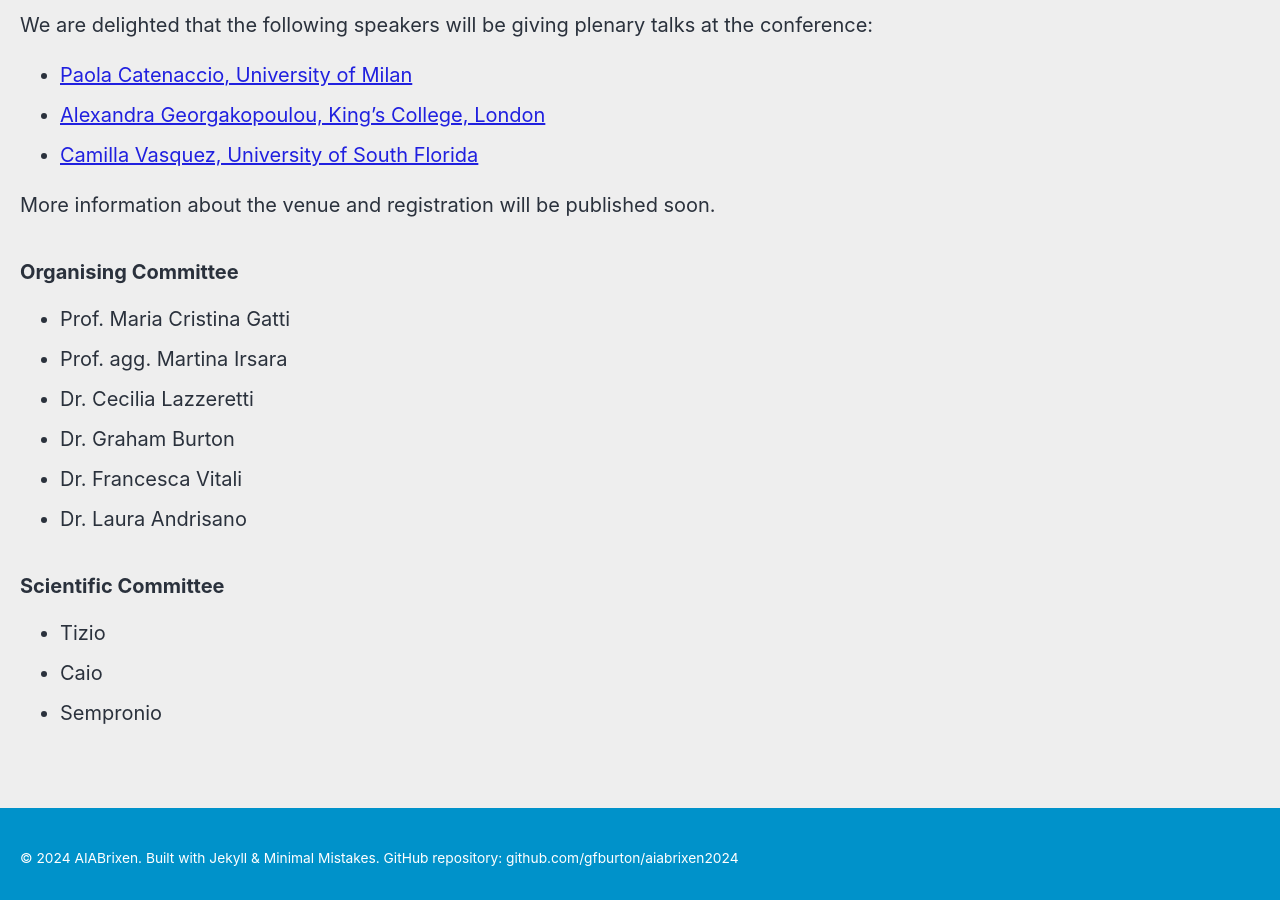
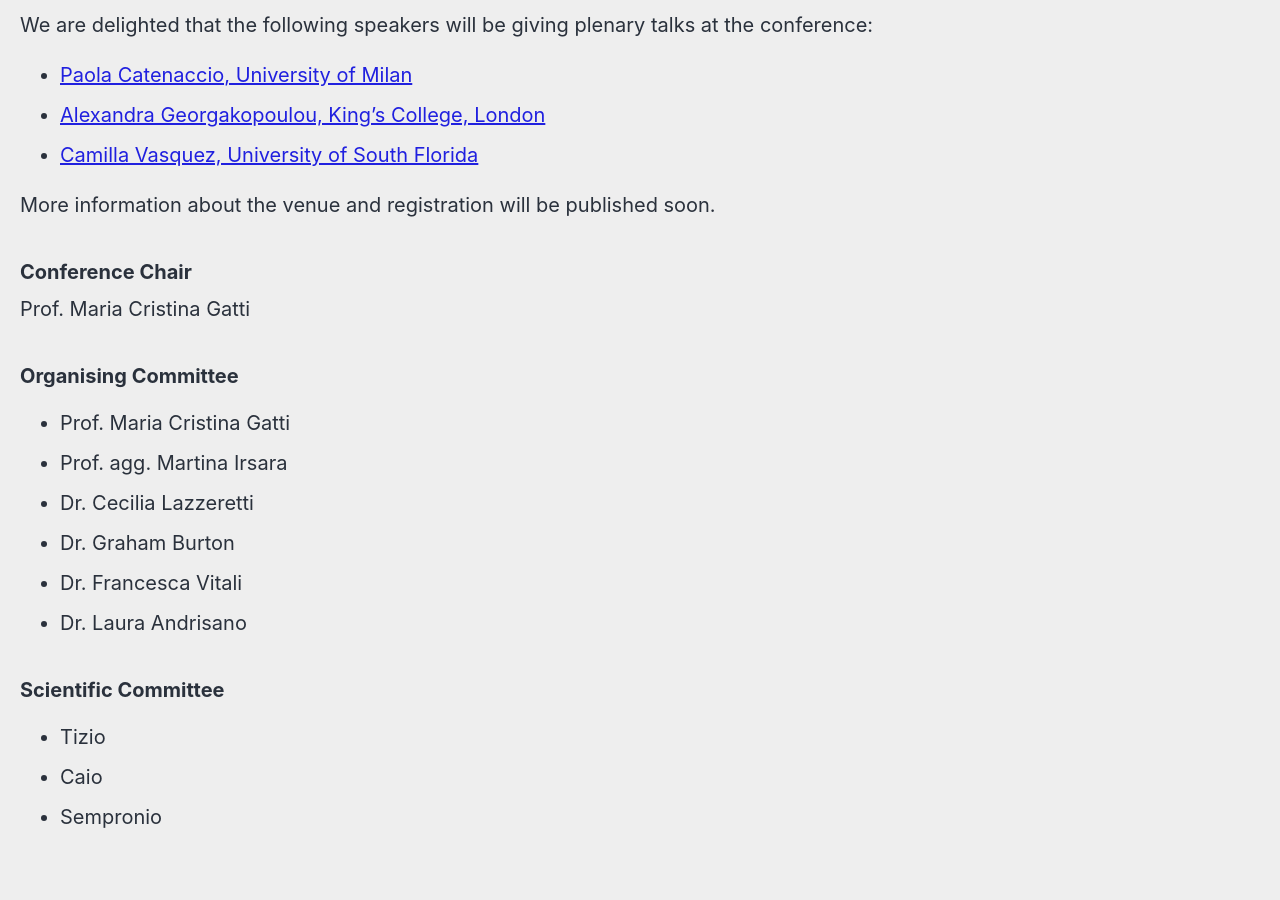
Before and after one commit to gfburton/aiabrixen2024, a Jekyll site: the page built from _pages/home.md, in a window 1280 px wide and 900 px high, scrolled down 617 px. Built offline with Jekyll 4.4.1, drawn with Linux system fonts in a browser that asks for light colours; cached includes are drawn as plain includes; nearby versions of some CDN libraries.

Commit message:
Update home.md

```diff
--- a/_pages/home.md
+++ b/_pages/home.md
@@ -25,6 +25,11 @@ We are delighted that the following speakers will be giving plenary talks at the
 More information about the venue and registration will be published soon.
 
 
+### Conference Chair
+
+Prof. Maria Cristina Gatti
+
+
 ### Organising  Committee
 
 * Prof. Maria Cristina Gatti
```
